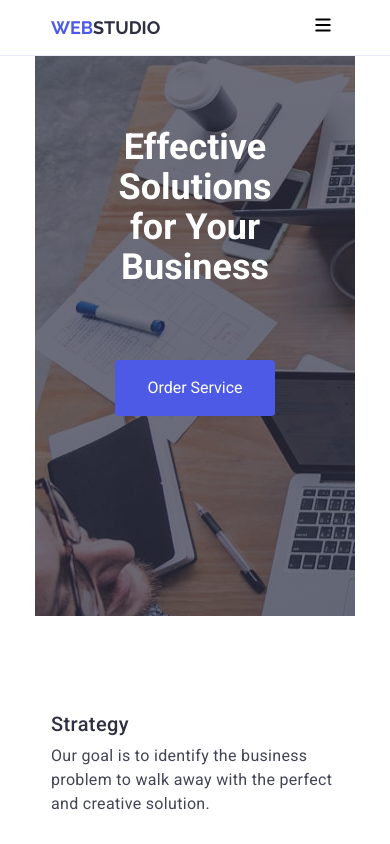
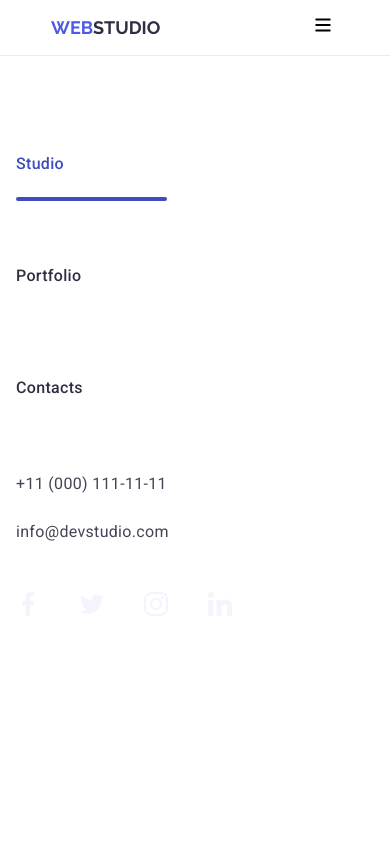
Before and after one commit to OksanaDemchenko/goit-markup-hw-06, a plain HTML site: page index.html in a window 390 px wide. Both pictures are taken after a click on the label 323 px from the left and 28 px from the top of the page. Shown: the top 844 px of the page. Drawn offline with nearby package versions, Linux system fonts and the light colour scheme.

Commit message:
modified files

```diff
--- a/css/styles.css
+++ b/css/styles.css
@@ -111,7 +111,7 @@ img {
 }
 /* Приховуємо бургер і мобільне меню за замовчуванням на десктопі */
 .menu-button,
-.mobile-menu {
+ {
     display: none;
 }
 
@@ -121,10 +121,19 @@ img {
     display: block;
 }
 /* тільки для бургер-меню */
+.mobile-menu {
+    display: flex;
+    transform: translateX(100%);
+    opacity: 0;
+    pointer-events: none;
+    transition: transform 250ms ease-in-out, opacity 250ms ease-in-out;
+}
+
 #menu-toggle:checked~.mobile-menu {
-    display: flex; }
-
-
+    transform: translateX(0);
+    opacity: 1;
+    pointer-events: auto;
+}
 
 .navigation-list {
     display: flex;
--- a/index.html
+++ b/index.html
@@ -22,31 +22,15 @@
             <!-- Логотип -->
             <a href="./index.html" class="logo">web<span class="logo-accent">Studio</span></a>
 
-          <!-- Чекбокс і бургер-кнопка всередині контейнера -->
+            <!-- ОБГОРТКА: бургер-кнопка + чекбокс + меню -->
+            <div class="mobile-wrapper">
+                <!-- Чекбокс і бургер-кнопка -->
                 <input type="checkbox" id="menu-toggle" class="menu-toggle visually-hidden" />
                 <label for="menu-toggle" class="menu-button">
                     <svg class="menu-icon" width="32" height="22" aria-label="Відкрити меню">
                         <use href="./images/icons.svg#icon-menu"></use>
                     </svg>
                 </label>
-
-          <!-- Десктопна навігація -->
-          <nav class="header-navigation">
-            <ul class="navigation-list">
-              <li><a href="./index.html" class="navigation-link navigation-link--active">Studio</a></li>
-              <li><a href="#" class="navigation-link">Portfolio</a></li>
-              <li><a href="#" class="navigation-link">Contacts</a></li>
-            </ul>
-          </nav>
-
-          <!-- Десктопна адреса -->
-          <address class="address">
-            <ul class="address-list">
-              <li><a href="mailto:info@devstudio.com" class="address-link">info@devstudio.com</a></li>
-              <li><a href="tel:+110001111111" class="address-link">+11 (000) 111-11-11</a></li>
-            </ul>
-          </address>
-        </div>
 
                 <!-- Мобільне меню -->
                 <div class="mobile-menu">
@@ -68,13 +52,41 @@
                     </ul>
 
                     <ul class="mobile-social-list">
-            <li><a href="#"><svg class="icon" width="24" height="24"><use href="./images/icons.svg#icon-facebook"></use></svg></a></li>
-            <li><a href="#"><svg class="icon" width="24" height="24"><use href="./images/icons.svg#icon-twitter"></use></svg></a></li>
-            <li><a href="#"><svg class="icon" width="24" height="24"><use href="./images/icons.svg#icon-instagram"></use></svg></a></li>
-            <li><a href="#"><svg class="icon" width="24" height="24"><use href="./images/icons.svg#icon-linkedin"></use></svg></a></li>
+                        <li><a href="#"><svg class="icon" width="24" height="24">
+                                    <use href="./images/icons.svg#icon-facebook"></use>
+                                </svg></a></li>
+                        <li><a href="#"><svg class="icon" width="24" height="24">
+                                    <use href="./images/icons.svg#icon-twitter"></use>
+                                </svg></a></li>
+                        <li><a href="#"><svg class="icon" width="24" height="24">
+                                    <use href="./images/icons.svg#icon-instagram"></use>
+                                </svg></a></li>
+                        <li><a href="#"><svg class="icon" width="24" height="24">
+                                    <use href="./images/icons.svg#icon-linkedin"></use>
+                                </svg></a></li>
                     </ul>
                 </div>
+            </div>
+
+            <!-- Десктопна навігація -->
+            <nav class="header-navigation">
+                <ul class="navigation-list">
+                    <li><a href="./index.html" class="navigation-link navigation-link--active">Studio</a></li>
+                    <li><a href="#" class="navigation-link">Portfolio</a></li>
+                    <li><a href="#" class="navigation-link">Contacts</a></li>
+                </ul>
+            </nav>
+
+            <!-- Десктопна адреса -->
+            <address class="address">
+                <ul class="address-list">
+                    <li><a href="mailto:info@devstudio.com" class="address-link">info@devstudio.com</a></li>
+                    <li><a href="tel:+110001111111" class="address-link">+11 (000) 111-11-11</a></li>
+                </ul>
+            </address>
+        </div>
     </header>
+
 
 
     <main>
```
Lines whose indentation alone changed are shown as unchanged.
